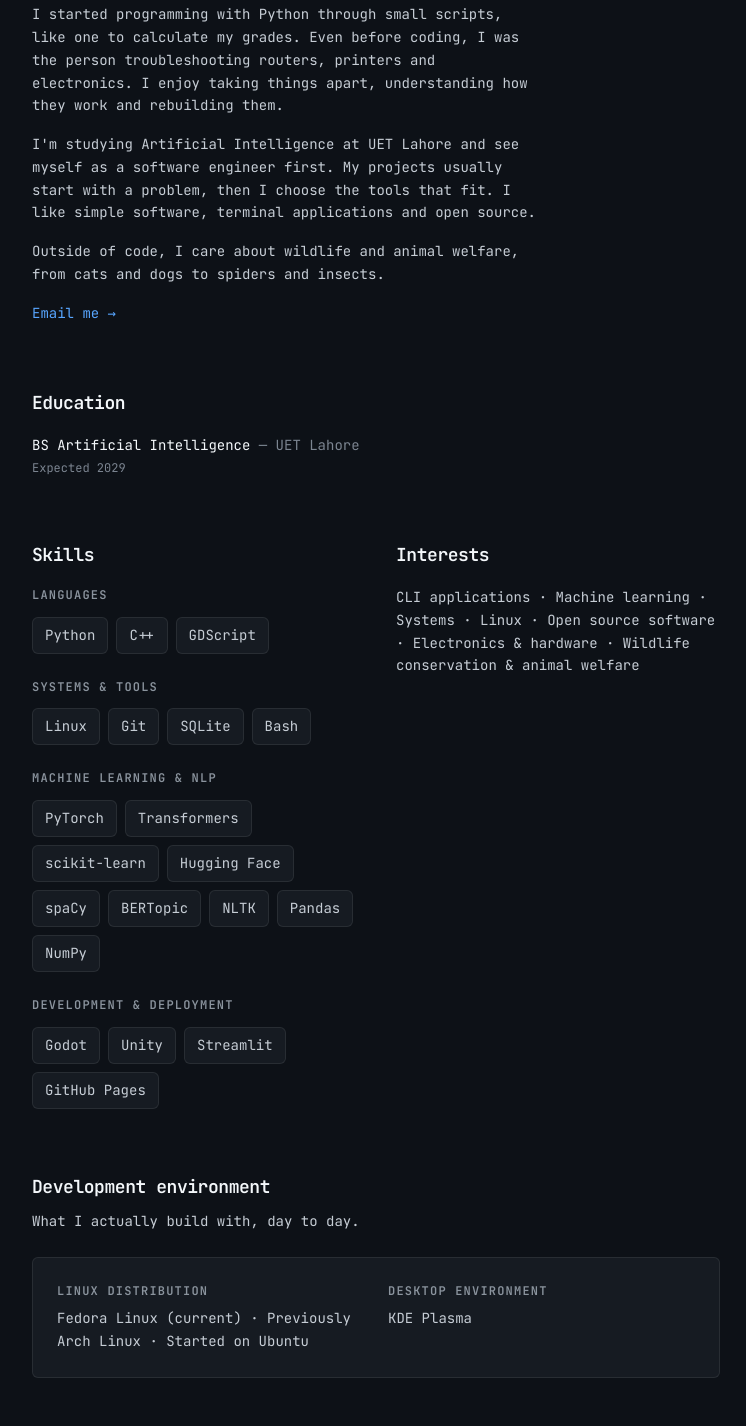
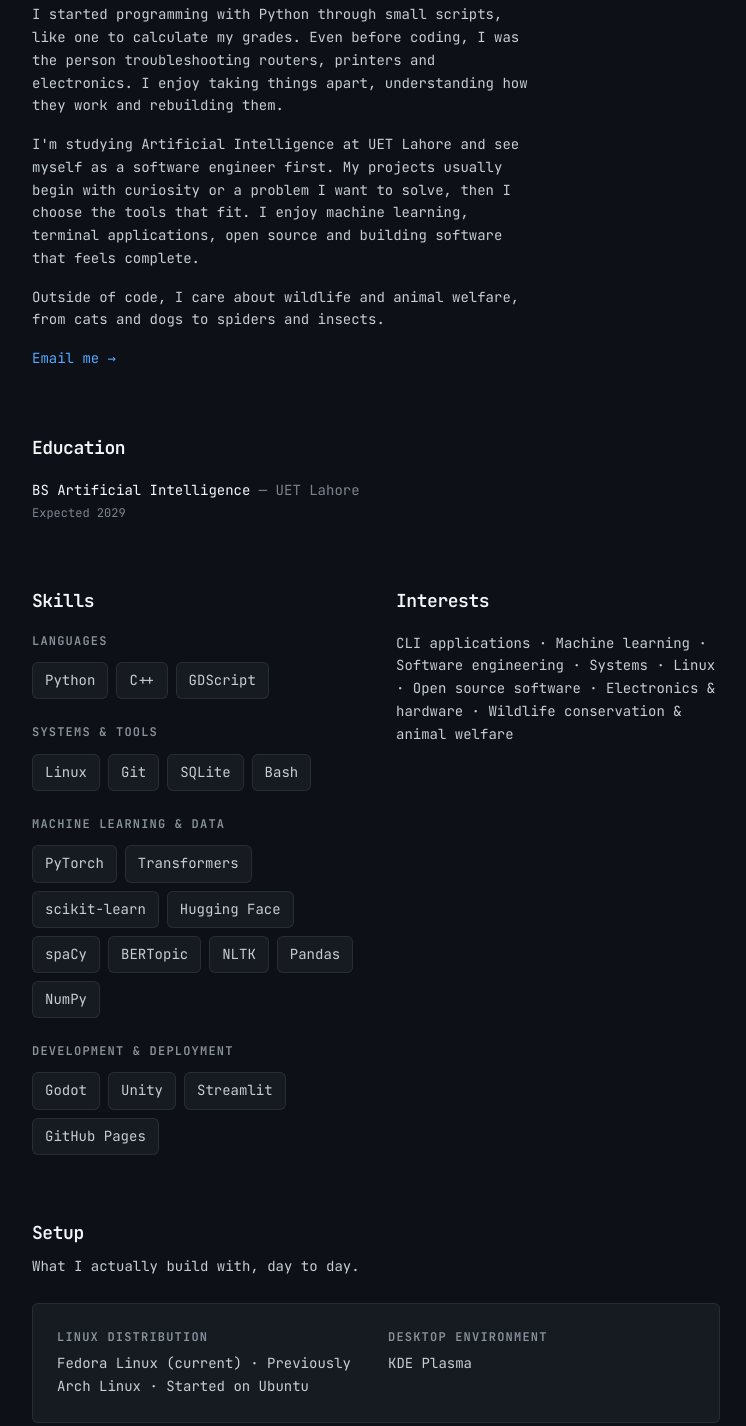
Before and after one commit to umerkniazi/umerkniazi.github.io, an Astro site: page /about in a window 1280 px wide. Shown: the part 212-1638 px from the top of the page, without its empty margins (264-1010 px from the left). Built offline with nearby package versions, Linux system fonts and the light colour scheme; Astro itself is replaced by a stand-in of ours.

Commit message:
Refine copy across the site

```diff
--- a/src/data/site.js
+++ b/src/data/site.js
@@ -9,10 +9,10 @@ export const site = {
   linkedin: 'https://linkedin.com/in/umerkniazi',
   available: true,
   statusText: 'Open to Software Engineering & AI internships',
-  currentFocus: 'Machine learning and terminal-first software',
+  currentFocus: 'Machine learning, software engineering and developer tools',
   resumeUrl: '/resume.pdf',
   description:
-    'Portfolio of Umer Khan Niazi, an AI student at UET Lahore building software with a focus on simplicity, thoughtful engineering and open source.',
+    'Portfolio of Umer Khan Niazi, an AI student at UET Lahore building software through curiosity, thoughtful engineering and a focus on solving real problems.',
 
   socials: [
     { label: 'GitHub', url: 'https://github.com/umerkniazi', icon: 'tabler:brand-github' },
@@ -21,7 +21,7 @@ export const site = {
 
   bio: [
     "I started programming with Python through small scripts, like one to calculate my grades. Even before coding, I was the person troubleshooting routers, printers and electronics. I enjoy taking things apart, understanding how they work and rebuilding them.",
-    "I'm studying Artificial Intelligence at UET Lahore and see myself as a software engineer first. My projects usually start with a problem, then I choose the tools that fit. I like simple software, terminal applications and open source.",
+    "I'm studying Artificial Intelligence at UET Lahore and see myself as a software engineer first. My projects usually begin with curiosity or a problem I want to solve, then I choose the tools that fit. I enjoy machine learning, terminal applications, open source and building software that feels complete.",
     "Outside of code, I care about wildlife and animal welfare, from cats and dogs to spiders and insects.",
   ],
 
@@ -34,6 +34,7 @@ export const site = {
   interests: [
     'CLI applications',
     'Machine learning',
+    'Software engineering',
     'Systems',
     'Linux',
     'Open source software',
--- a/src/data/skills.js
+++ b/src/data/skills.js
@@ -8,7 +8,7 @@ export const skills = [
     items: ['Linux', 'Git', 'SQLite', 'Bash'],
   },
   {
-    category: 'Machine learning & NLP',
+    category: 'Machine learning & data',
     items: [
       'PyTorch',
       'Transformers',
--- a/src/pages/about.astro
+++ b/src/pages/about.astro
@@ -52,7 +52,7 @@ import { environment } from '../data/environment.js';
   </div>
 
   <section class="mt-14 sm:mt-16" aria-labelledby="environment-heading">
-    <h2 id="environment-heading" class="text-lg font-semibold tracking-tight text-ink">Development environment</h2>
+    <h2 id="environment-heading" class="text-lg font-semibold tracking-tight text-ink">Setup</h2>
     <p class="mt-2 text-sm text-body">What I actually build with, day to day.</p>
     <dl class="mt-6 grid grid-cols-1 gap-6 rounded-md border border-border bg-surface p-6 sm:grid-cols-2">
       {
```
